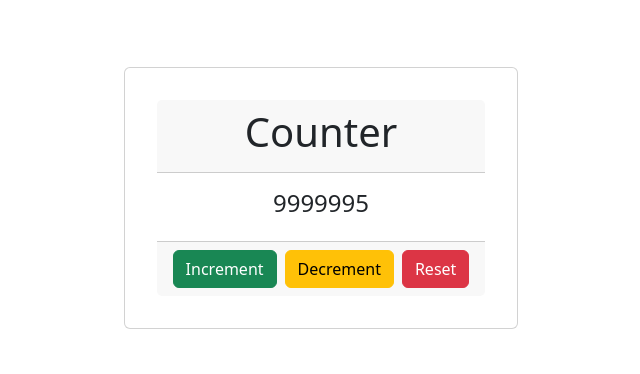
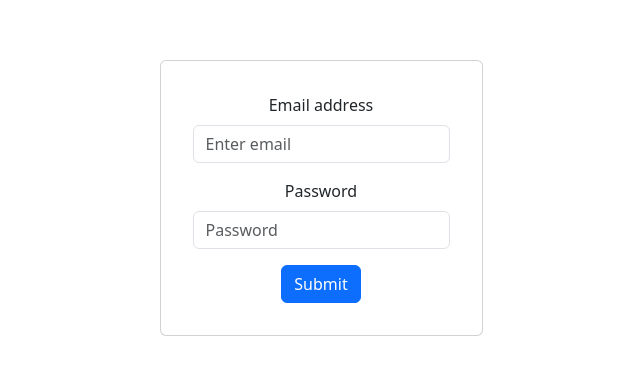
Before and after one commit to vrittech/Vrittech-Frontend-04, a React (Vite) app in the folder vite-test/ecomm/: page / in a window 1280 px wide. Shown: the part 202-576 px from the top of the page, without its empty margins (319-959 px from the left). Built offline with nearby package versions, Linux system fonts and the light colour scheme.

Commit message:
feat: signup signin toaster

```diff
--- a/vite-test/ecomm/package.json
+++ b/vite-test/ecomm/package.json
@@ -15,7 +15,8 @@
     "react": "^18.2.0",
     "react-bootstrap": "^2.9.0",
     "react-dom": "^18.2.0",
-    "react-router-dom": "^6.16.0"
+    "react-router-dom": "^6.16.0",
+    "react-toastify": "^9.1.3"
   },
   "devDependencies": {
     "@types/react": "^18.2.15",
--- a/vite-test/ecomm/src/App.jsx
+++ b/vite-test/ecomm/src/App.jsx
@@ -1,15 +1,19 @@
 import "./App.css";
 import { Routes, Route } from "react-router-dom";
-import Counter from "./components/Counter";
 import QuoteDisplay from "./components/Student";
+import SignInPage from "./pages/SignInPage";
+import SignUpPage from "./pages/SignUpPage";
+import { ToastContainer } from "react-toastify";
 
 function App() {
   return (
     <>
       <Routes>
-        <Route path="/" element={<Counter />} />
+        <Route path="/" element={<SignInPage />} />
+        <Route path="/signup" element={<SignUpPage />} />
         <Route path="/quotes" element={<QuoteDisplay />} />
       </Routes>
+      <ToastContainer />
     </>
   );
 }
--- a/vite-test/ecomm/src/components/Counter.jsx
+++ b/vite-test/ecomm/src/components/Counter.jsx
@@ -52,7 +52,7 @@ const Counter = () => {
 
   return (
     <Card>
-      <CardHeader>
+      {/* <CardHeader>
         <h1>Counter</h1>
       </CardHeader>
       <CardBody>
@@ -69,7 +69,7 @@ const Counter = () => {
         <Button variant="danger" onClick={reset}>
           Reset
         </Button>
-      </CardFooter>
+      </CardFooter> */}
     </Card>
   );
 };
--- a/vite-test/ecomm/src/main.jsx
+++ b/vite-test/ecomm/src/main.jsx
@@ -1,8 +1,9 @@
-import React, { useEffect } from "react";
+import React from "react";
 import ReactDOM from "react-dom/client";
 import App from "./App.jsx";
 import "./index.css";
 import { BrowserRouter } from "react-router-dom";
+import "react-toastify/dist/ReactToastify.css";
 
 import "bootstrap/dist/css/bootstrap.min.css";
 
--- /dev/null
+++ b/vite-test/ecomm/src/pages/SignInPage.jsx
@@ -0,0 +1,90 @@
+import axios from "axios";
+import { useState } from "react";
+import { Card } from "react-bootstrap";
+import Button from "react-bootstrap/Button";
+import Form from "react-bootstrap/Form";
+import { toast } from "react-toastify";
+import { useNavigate } from "react-router-dom";
+import { errorToast, successToast } from "../services/toast.service";
+
+function SignInPage() {
+  // let email = "";
+  // let password = "";
+
+  // const [user, setUser] = useState({
+  //   email: "",
+  //   password: "",
+  // });
+
+  const [email, setEmail] = useState("");
+  const [password, setPassword] = useState("");
+
+  const navigate = useNavigate();
+
+  function handleChange(e) {
+    if (e.target.name === "email") {
+      setEmail(e.target.value);
+    } else if (e.target.name === "password") {
+      setPassword(e.target.value);
+    }
+  }
+
+  function handleSubmit(e) {
+    e.preventDefault();
+    const data = {
+      email,
+      password,
+    };
+
+    axios
+      .post("https://backend-mu-pied.vercel.app/users/login", data)
+      .then((resp) => {
+        console.log(resp);
+
+        if (resp.data.status) {
+          //navigate
+
+          navigate("/quotes");
+
+          successToast(resp.data.message);
+        }
+      })
+      .catch((err) => {
+        console.log("err", err.response.data.message);
+        errorToast(err.response.data.message);
+      });
+  }
+  return (
+    <Card>
+      <Form>
+        <Form.Group className="mb-3" controlId="formBasicEmail">
+          <Form.Label>Email address</Form.Label>
+          <Form.Control
+            type="email"
+            name="email"
+            placeholder="Enter email"
+            // onChange={handleChange}
+            onChange={(e) => setEmail(e.target.value)}
+          />
+        </Form.Group>
+
+        <Form.Group className="mb-3" controlId="formBasicPassword">
+          <Form.Label>Password</Form.Label>
+          <Form.Control
+            type="password"
+            name="password"
+            placeholder="Password"
+            // onChange={handleChange}
+            onChange={(e) => setPassword(e.target.value)}
+          />
+        </Form.Group>
+
+        <Button variant="primary" type="submit" onClick={handleSubmit}>
+          Submit
+        </Button>
+      </Form>
+    </Card>
+  );
+}
+
+export default SignInPage;
--- /dev/null
+++ b/vite-test/ecomm/src/pages/SignUpPage.jsx
@@ -0,0 +1,72 @@
+import axios from "axios";
+import { useState } from "react";
+import Button from "react-bootstrap/Button";
+import Form from "react-bootstrap/Form";
+import { useNavigate } from "react-router-dom";
+import { errorToast, successToast } from "../services/toast.service";
+
+function SignUpPage() {
+  const [fullName, setFullName] = useState("");
+  const [email, setemail] = useState("");
+  const [password, setpassword] = useState("");
+
+  const nav = useNavigate();
+
+  const handleSignUp = async (e) => {
+    e.preventDefault();
+    const data = {
+      fullName,
+      email,
+      password,
+    };
+
+    try {
+      const resp = await axios.post(
+        "https://backend-mu-pied.vercel.app/users/register",
+        data
+      );
+
+      if (resp.data.status) {
+        nav("/");
+        successToast(resp.data.message);
+      }
+    } catch (err) {
+      errorToast(err.response.data.message);
+    }
+  };
+  return (
+    <Form>
+      <Form.Group className="mb-3" controlId="Full Name">
+        <Form.Label>Full Name</Form.Label>
+        <Form.Control
+          type="text"
+          placeholder="Enter name"
+          onChange={(e) => setFullName(e.target.value)}
+        />
+      </Form.Group>
+      <Form.Group className="mb-3" controlId="formBasicEmail">
+        <Form.Label>Email address</Form.Label>
+        <Form.Control
+          type="email"
+          placeholder="Enter email"
+          onChange={(e) => setemail(e.target.value)}
+        />
+      </Form.Group>
+
+      <Form.Group className="mb-3" controlId="formBasicPassword">
+        <Form.Label>Password</Form.Label>
+        <Form.Control
+          type="password"
+          placeholder="Password"
+          onChange={(e) => setpassword(e.target.value)}
+        />
+      </Form.Group>
+
+      <Button variant="primary" type="submit" onClick={handleSignUp}>
+        Submit
+      </Button>
+    </Form>
+  );
+}
+
+export default SignUpPage;
--- /dev/null
+++ b/vite-test/ecomm/src/services/toast.service.js
@@ -0,0 +1,25 @@
+import { toast } from "react-toastify";
+
+const config = {
+   position: "top-right",
+   autoClose: 5000,
+   hideProgressBar: false,
+   closeOnClick: true,
+   pauseOnHover: true,
+   draggable: true,
+   progress: undefined,
+   theme: "dark",
+}
+
+
+export const successToast = (message) => {
+   toast.success(message, config)
+}
+
+export const errorToast = (message) => {
+   toast.error(message, config)
+}
+
+export const warningToast = (message) => {
+   toast.warning(message, config)
+}
```
Also changed, not shown: vite-test/ecomm/src/pages/Products.jsx (added, +7 -0 lines), 2 other files (tests, documents, lock files or other folders).
